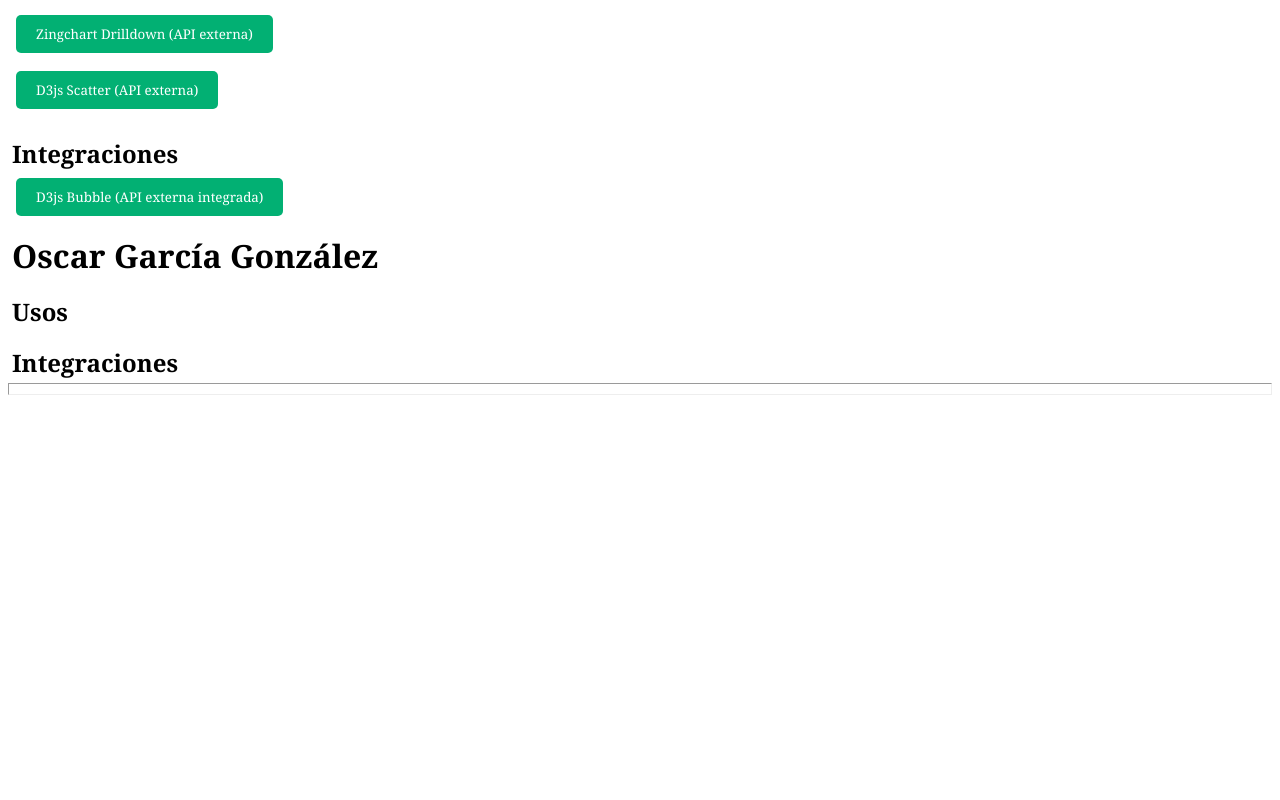
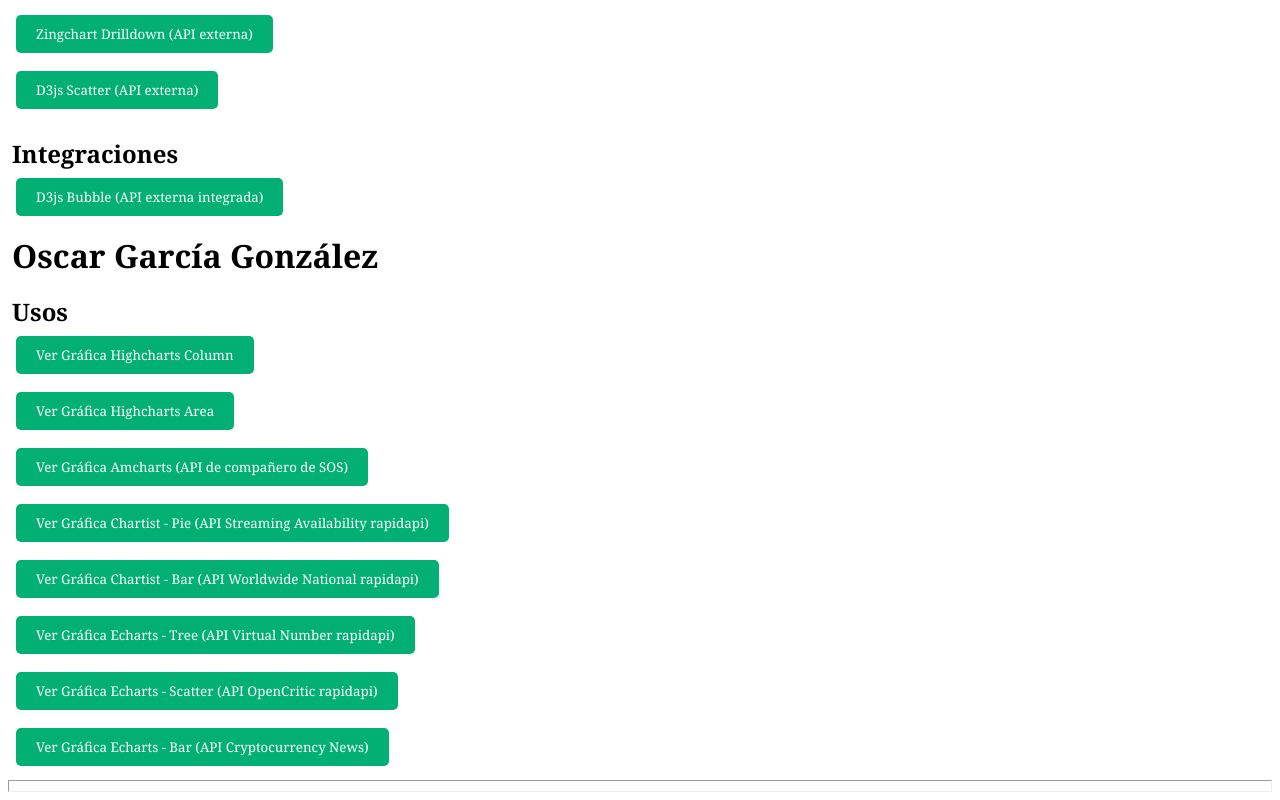
Before and after one commit to gti-sos/SOS2324-15, a SvelteKit app in the folder front/: page /integrations in a window 1280 px wide. Shown: the part 843-1643 px from the top of the page. Before the commit the page ends 1246 px from the top, so only its background shows below. Built offline with nearby package versions, Linux system fonts and the light colour scheme.

Commit message:
Implementacion graficas en integrations

```diff
--- a/front/src/routes/integrations/+page.svelte
+++ b/front/src/routes/integrations/+page.svelte
@@ -31,10 +31,14 @@
 <h1>Oscar García González</h1>
 <h2>Usos</h2>
 <ul>
-
-</ul>
-<h2>Integraciones</h2>
-<ul>
+    <li><a href="performance-in-exams/highcharts-column"><button>Ver Gráfica Highcharts Column</button></a></li>
+    <li><a href="performance-in-exams/highcharts-area"><button>Ver Gráfica Highcharts Area</button></a></li>
+    <li><a href="performance-in-exams/amcharts"><button>Ver Gráfica Amcharts (API de compañero de SOS)</button></a></li>
+    <li><a href="performance-in-exams/chartist-pie"><button>Ver Gráfica Chartist - Pie (API Streaming Availability rapidapi)</button></a></li>
+    <li><a href="performance-in-exams/chartist-bar"><button>Ver Gráfica Chartist - Bar (API Worldwide National rapidapi)</button></a></li>
+    <li><a href="performance-in-exams/echarts-tree"><button>Ver Gráfica Echarts - Tree (API Virtual Number rapidapi)</button></a></li>
+    <li><a href="performance-in-exams/echarts-scatter"><button>Ver Gráfica Echarts - Scatter (API OpenCritic rapidapi)</button></a></li>
+    <li><a href="performance-in-exams/echarts-bar"><button>Ver Gráfica Echarts - Bar (API Cryptocurrency News)</button></a></li>
 
 </ul>
 
```
Also changed, not shown: front/src/routes/performance-in-exams/+page.svelte (+0 -11 lines).
